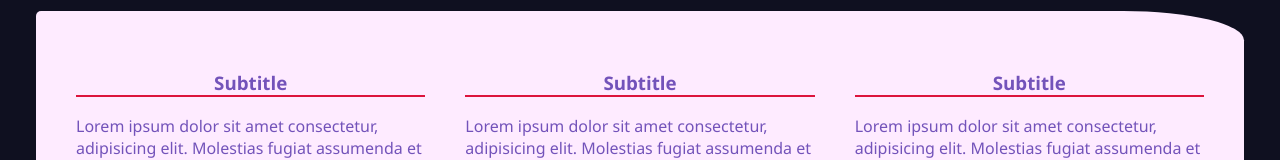
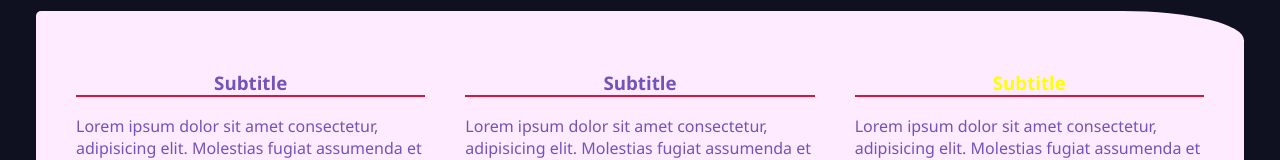
Before and after one commit to Theresececilia/labb-2, a plain HTML site: page index.html in a window 1280 px wide. Shown: the part 227-387 px from the top of the page. Drawn offline with Linux system fonts and the light colour scheme.

Commit message:
Add yellow color to subtitle 3 using class

```diff
--- a/index.html
+++ b/index.html
@@ -34,7 +34,7 @@
             </p>
         </div>
         <div>
-            <h3>Subtitle</h3>
+            <h3 class="third-sub">Subtitle</h3>
             <p>
             Lorem ipsum dolor sit amet consectetur, adipisicing elit.
             Molestias fugiat assumenda et consequatur rerum, tenetur vitae quod
--- a/styles.css
+++ b/styles.css
@@ -22,6 +22,10 @@ section {
     flex-direction: row;
 }
 
+.third-sub {
+    color: yellow;
+}
+
 div {
     padding: 20px;
 }
```
